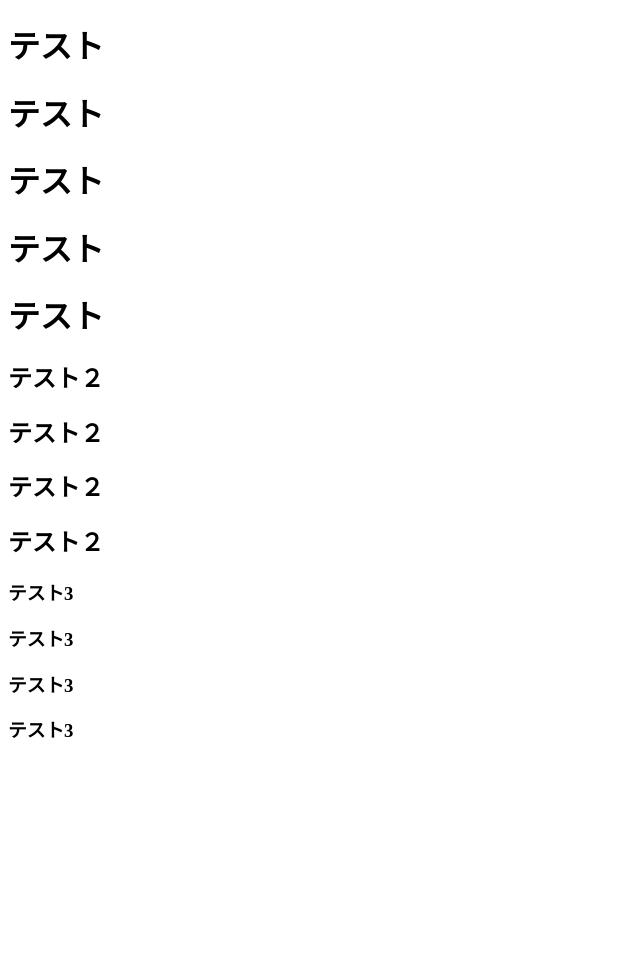
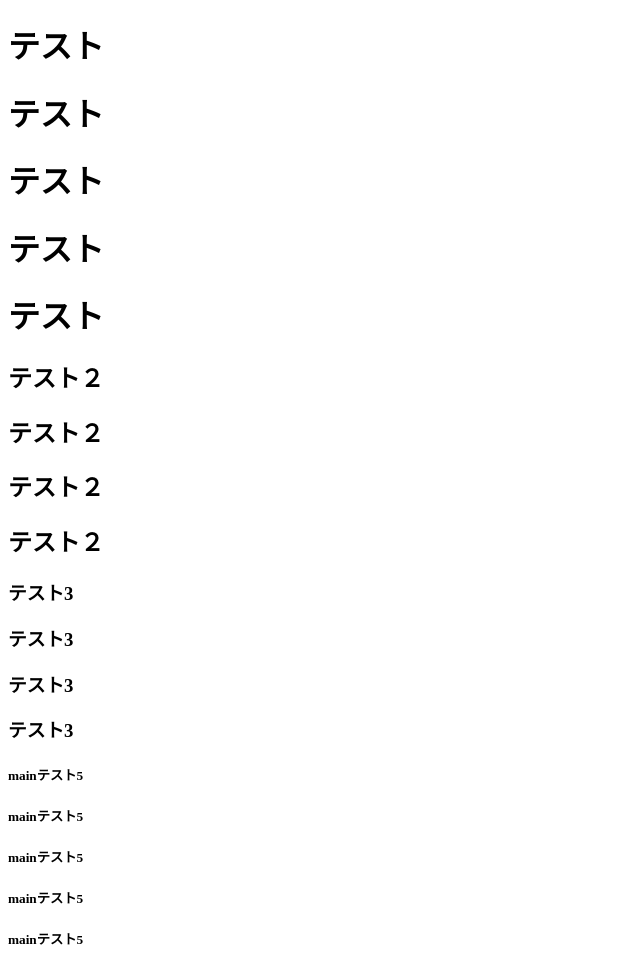
Before and after one commit to tatsuki-okuda/test, a plain HTML site: page index.html in a window 1280 px wide. Shown: the whole page, without its empty margins (0-640 px from the left). Before the commit the page ends 800 px from the top, so only its background shows below. Drawn offline with Linux system fonts and the light colour scheme.

Commit message:
mainテスト5

```diff
--- a/index.html
+++ b/index.html
@@ -22,5 +22,11 @@
   <h3>テスト3</h3>
   <h3>テスト3</h3>
   <h3>テスト3</h3>
+
+  <h5>mainテスト5</h5>
+  <h5>mainテスト5</h5>
+  <h5>mainテスト5</h5>
+  <h5>mainテスト5</h5>
+  <h5>mainテスト5</h5>
 </body>
 </html>
```
